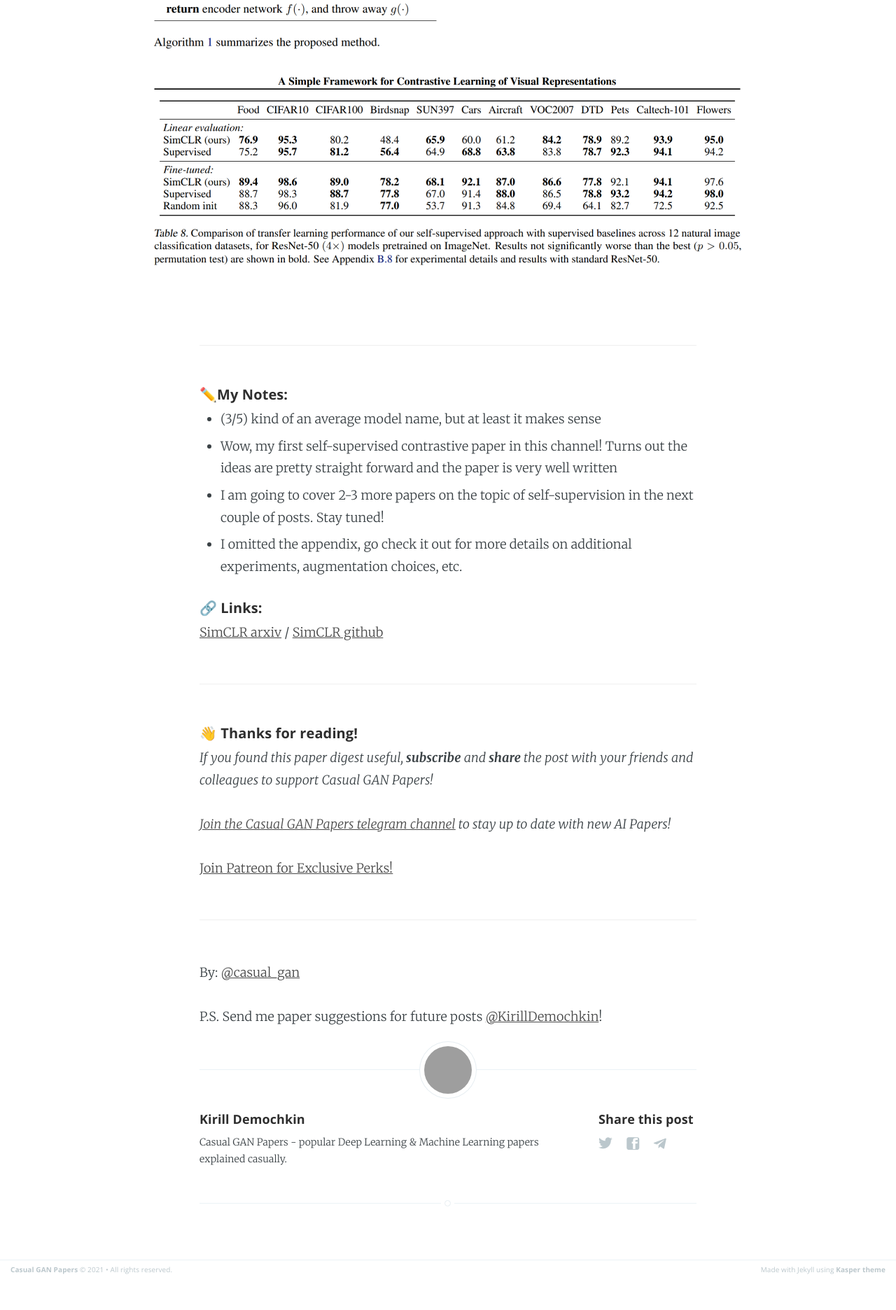
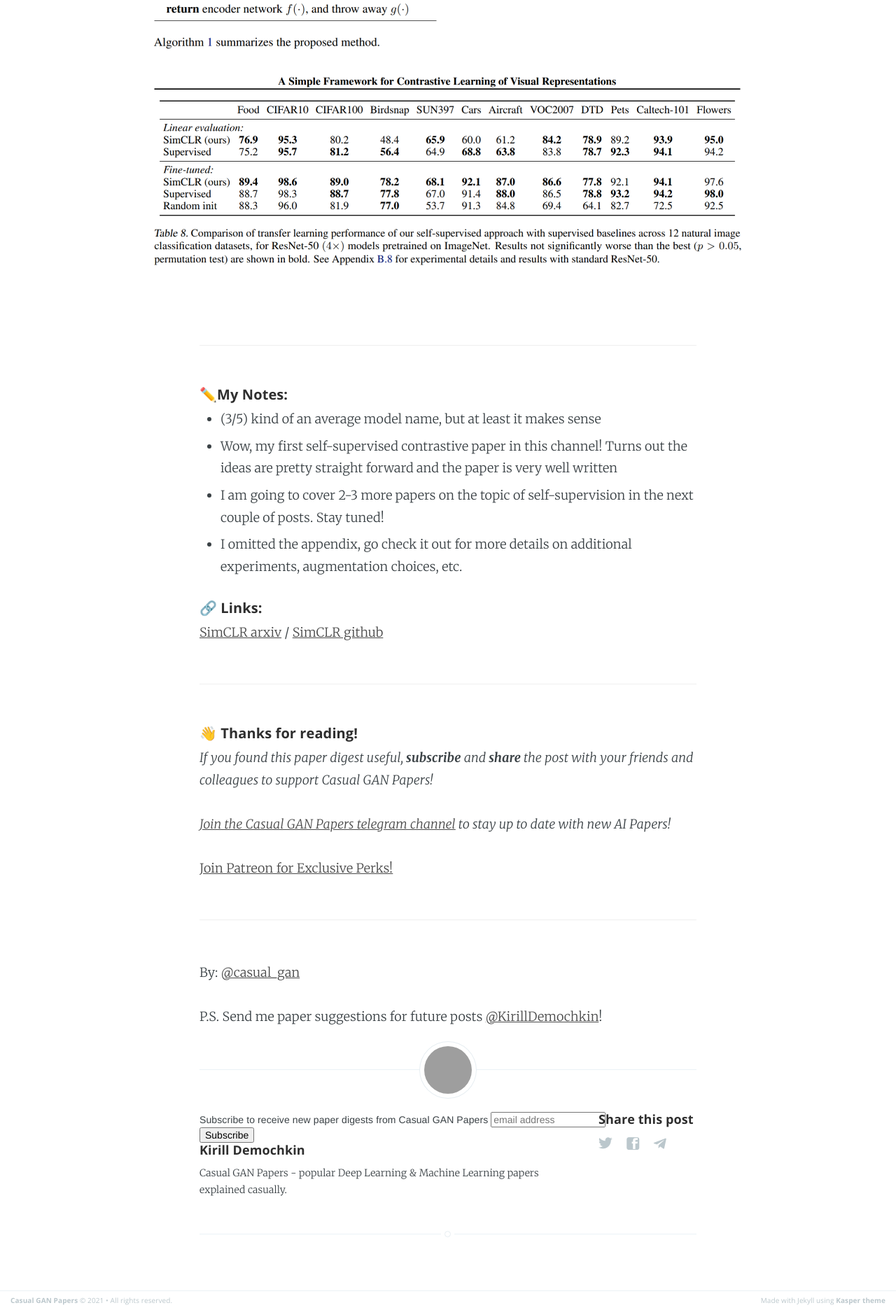
Before and after one commit to KirillDemochkin/kirilldemochkin.github.io, a Jekyll site: the page built from _posts/2021-7-13-SimCLR.md, in a window 1280 px wide. Shown: the part 4244-6116 px from the top of the page at 70% size. Built offline with Jekyll 4.4.1, drawn with Linux system fonts in a browser that asks for light colours; comment, search, counter and statistics services are not loaded; before the commit the page ends 6072 px from its top, so only the background shows below that; grey boxes are pictures that could not be loaded.

Commit message:
Update post.html

```diff
--- a/_layouts/post.html
+++ b/_layouts/post.html
@@ -65,6 +65,26 @@
 
         <footer class="post-footer">
             <!-- If we want to display author's name and bio -->
+            <!-- Begin Mailchimp Signup Form -->
+            <link href="//cdn-images.mailchimp.com/embedcode/slim-10_7.css" rel="stylesheet" type="text/css">
+            <style type="text/css">
+                #mc_embed_signup{background:#fff; clear:left; font:14px Helvetica,Arial,sans-serif; }
+                /* Add your own Mailchimp form style overrides in your site stylesheet or in this style block.
+                   We recommend moving this block and the preceding CSS link to the HEAD of your HTML file. */
+            </style>
+            <div id="mc_embed_signup">
+                <form action="https://casualganpapers.us6.list-manage.com/subscribe/post?u=ad8f1bfc848c0e8501e38f425&amp;id=124a2f7400" method="post" id="mc-embedded-subscribe-form" name="mc-embedded-subscribe-form" class="validate" target="_blank" novalidate>
+                    <div id="mc_embed_signup_scroll">
+                        <label for="mce-EMAIL">Subscribe to receive new paper digests from Casual GAN Papers</label>
+                        <input type="email" value="" name="EMAIL" class="email" id="mce-EMAIL" placeholder="email address" required>
+                        <!-- real people should not fill this in and expect good things - do not remove this or risk form bot signups-->
+                        <div style="position: absolute; left: -5000px;" aria-hidden="true"><input type="text" name="b_ad8f1bfc848c0e8501e38f425_124a2f7400" tabindex="-1" value=""></div>
+                        <div class="clear"><input type="submit" value="Subscribe" name="subscribe" id="mc-embedded-subscribe" class="button"></div>
+                    </div>
+                </form>
+            </div>
+
+            <!--End mc_embed_signup-->
             {% if site.author %}
                 <figure class="author-image">
                     <a class="img" href="{{'/assets/images/profile.jpg' | relative_url }}" style="background-image: url({{'/assets/images/profile.png' | relative_url}})">
```
